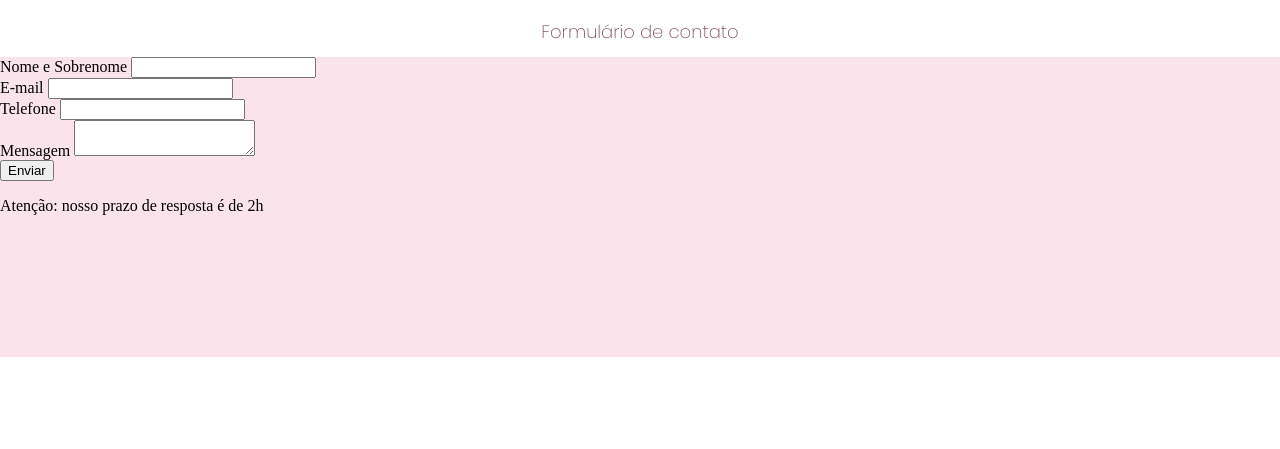
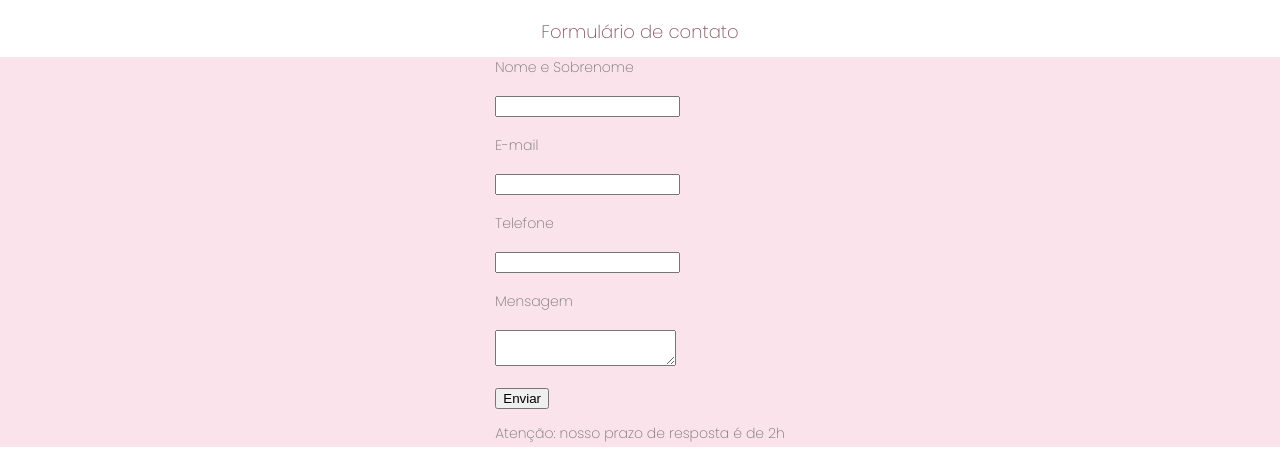
Before and after one commit to suassunasaulo/doceria, a plain HTML site: page pages/Contato.html in a window 1280 px wide. Shown: the part 208-657 px from the top of the page. Drawn offline with Linux system fonts and the light colour scheme.

Commit message:
projeto pré finalizado

```diff
--- a/estilo/Contato.css
+++ b/estilo/Contato.css
@@ -1,4 +1,5 @@
 @import url('https://fonts.googleapis.com/css2?family=Poppins:wght@200&display=swap');
+
 body {
     margin: 0px;
     padding: 0px;
@@ -52,7 +53,7 @@ nav {
     color: #737272;
 }
 
-h1{
+h1 {
     font-family: 'Poppins';
     font-style: normal;
     font-weight: 400;
@@ -61,17 +62,30 @@ color: #83545F;
     text-align: center;
 }
 
-.formulario{
+.formulario {
     width: 100%;
-    height: 300px;
+    height: 390px;
     background-color: #FAE3EB;
+    display: flex;
+    flex-direction: column;
+    align-items: center;
+}
+
+.formulario p,
+label,
+legend {
+    font-family: 'Poppins';
+    font-style: normal;
+    font-size: 14px;
+    color: #737272;
+
 }
 
 footer {
     display: flex;
     justify-content: space-between;
     align-items: center;
-    margin:0 auto 0 auto;
+    margin: 0 auto 0 auto;
 
 }
 
@@ -85,11 +99,11 @@ footer {
 
 }
 
-  .coluna h3{
+.coluna h3 {
     font-size: 24px;
     font-style: normal;
     font-weight: 275;
-    color:#737272;
+    color: #737272;
     margin-top: 5px;
 }
 
@@ -99,23 +113,23 @@ footer {
     margin-right: 20px;
 }
 
-  .coluna p{
+.coluna p {
 
     text-align: start;
     margin-left: 50px;
 }
 
-.rodape{
-    width: 100% ;
+.rodape {
+    width: 100%;
     height: 429px;
-    margin:0 auto 0 auto;
+    margin: 0 auto 0 auto;
     background-color: white;
 }
 
-.direitos{
-    width: 100% ;
+.direitos {
+    width: 100%;
     height: 69px;
-    margin:0 auto 0 auto;
+    margin: 0 auto 0 auto;
     background-color: #FAE3EB;
     text-align: center;
     font-size: 14px;
--- a/pages/Contato.html
+++ b/pages/Contato.html
@@ -1,13 +1,15 @@
 <!DOCTYPE html>
 <html lang="en">
+
 <head>
     <meta charset="UTF-8">
     <link rel="stylesheet" href="../estilo/Contato.css">
     <title>Contato</title>
 </head>
+
 <body>
     <section class="Cabecalho">
-        <a href="index.html">
+        <a href="../index.html">
             <img src="../assets/img/logo_semfundo.png" width="181px" height="173px" alt="Logo">
         </a>
         <nav>
@@ -25,20 +27,20 @@
 
         <form action="/enviar" method="POST">
             <div>
-          <label for="nome-sobrenome">Nome e Sobrenome</label>
-          <input type="text" id="nome-sobrenome" name="nome-sobrenome" required>
+                <label for="nome-sobrenome">Nome e Sobrenome</label><br><br>
+                <input type="text" id="nome-sobrenome" name="nome-sobrenome" required><br><br>
             </div>
             <div>
-          <label for="email">E-mail</label>
-          <input type="email" id="email" name="email" required>
+                <label for="email">E-mail</label><br><br>
+                <input type="email" id="email" name="email" required><br><br>
             </div>
             <div>
-          <label for="telefone">Telefone</label>
-          <input type="tel" id="telefone" name="telefone" required>
+                <label for="telefone">Telefone</label><br><br>
+                <input type="tel" id="telefone" name="telefone" required><br><br>
             </div>
             <div>
-          <label for="mensagem">Mensagem</label>
-          <textarea id="mensagem" name="mensagem" required></textarea>
+                <label for="mensagem">Mensagem</label><br><br>
+                <textarea id="mensagem" name="mensagem" required></textarea><br><br>
             </div>
             <button type="submit">Enviar</button>
             <p>Atenção: nosso prazo de resposta é de 2h</p>
@@ -49,7 +51,7 @@
         <div class="coluna">
             <img src="../assets/img/logo_semfundo.png" width="168px" height="131px" alt="Logo">
         </div>
-        <div class="coluna" >
+        <div class="coluna">
             <h3>Entre em contato conosco!</h3>
             <p><img src="../assets/img/wpp.png" alt="Whatsapp"> (21) 97014-4575</p>
             <p><img src="../assets/img/email.png" alt="Email"> Sweetheart@gmail.com</p>
@@ -66,4 +68,5 @@
     </div>
 
 </body>
+
 </html>
```
Also changed, not shown: estilo/Encomenda.css (+28 -13 lines), index.html (+1 -1 lines), pages/Catalogo.html (+1 -1 lines), pages/Encomenda.html (+5 -4 lines), pages/Sobre_nos.html (+2 -2 lines). Lines whose indentation alone changed are shown as unchanged.
